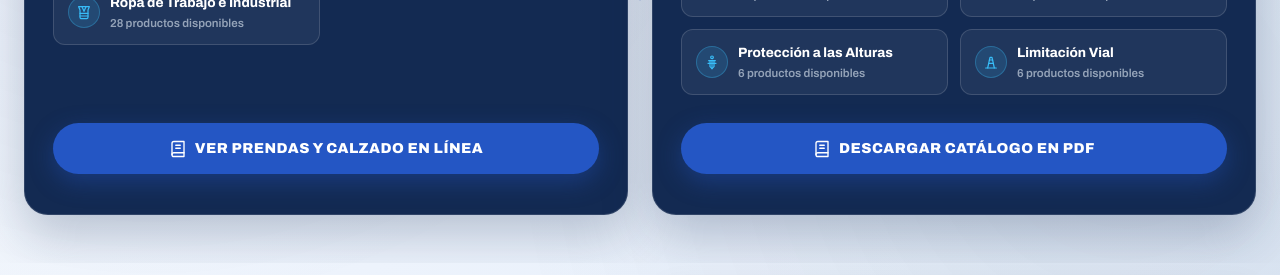
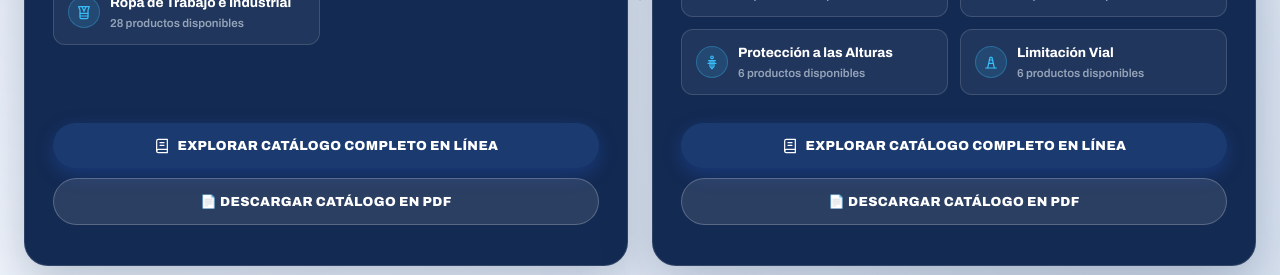
Before and after one commit to danieltrejomx/hupac-textiles-web, a Next.js app: page / in a window 1280 px wide. Shown: the part 1200-1475 px from the top of the page. Built offline with nearby package versions, Linux system fonts and the light colour scheme; no server answers.

Commit message:
feat: colocar la pareja exacta de botones (Explorar Catalogo Completo + Descargar PDF) en ambas tarjetas institucionales

```diff
--- a/components/CatalogCarousel.tsx
+++ b/components/CatalogCarousel.tsx
@@ -146,42 +146,78 @@ export default function CatalogCarousel() {
               </div>
             </div>
 
-            {/* Botón CTA Tarjeta 1 */}
-            <div>
+            {/* Par de Botones CTA en Tarjeta 1 */}
+            <div style={{ display: 'flex', gap: '10px', justifyContent: 'center', flexWrap: 'wrap' }}>
               <Link
                 href="/catalogo"
                 style={{
+                  flex: '1 1 200px',
                   display: 'inline-flex',
                   alignItems: 'center',
                   justifyContent: 'center',
                   gap: '8px',
-                  backgroundColor: '#2456C4',
+                  backgroundColor: 'var(--rey)',
                   color: '#ffffff',
                   border: 'none',
                   borderRadius: '999px',
-                  padding: '14px 28px',
-                  fontSize: '0.9rem',
+                  padding: '12px 18px',
+                  fontSize: '0.82rem',
                   fontWeight: 850,
-                  letterSpacing: '0.5px',
+                  letterSpacing: '0.4px',
                   textDecoration: 'none',
-                  boxShadow: '0 8px 24px rgba(36, 86, 196, 0.4)',
+                  boxShadow: '0 6px 18px rgba(36, 86, 196, 0.35)',
                   transition: 'all 0.2s ease',
                   cursor: 'pointer',
-                  width: '100%',
-                  boxSizing: 'border-box'
+                  whiteSpace: 'nowrap'
                 }}
                 onMouseEnter={e => {
                   e.currentTarget.style.backgroundColor = '#1d4ed8';
-                  e.currentTarget.style.transform = 'scale(1.02)';
+                  e.currentTarget.style.transform = 'translateY(-2px)';
                 }}
                 onMouseLeave={e => {
-                  e.currentTarget.style.backgroundColor = '#2456C4';
-                  e.currentTarget.style.transform = 'scale(1)';
+                  e.currentTarget.style.backgroundColor = 'var(--rey)';
+                  e.currentTarget.style.transform = 'translateY(0)';
                 }}
               >
-                <IconCatalog size={18} color="#ffffff" />
-                VER PRENDAS Y CALZADO EN LÍNEA
+                <IconCatalog size={16} color="#ffffff" />
+                EXPLORAR CATÁLOGO COMPLETO EN LÍNEA
               </Link>
+
+              <a
+                href="/catalogo-hupac.pdf"
+                target="_blank"
+                rel="noopener noreferrer"
+                download="Catalogo_HUPAC_Textiles.pdf"
+                style={{
+                  flex: '1 1 180px',
+                  display: 'inline-flex',
+                  alignItems: 'center',
+                  justifyContent: 'center',
+                  gap: '8px',
+                  backgroundColor: 'rgba(255, 255, 255, 0.1)',
+                  color: '#ffffff',
+                  border: '1px solid rgba(255, 255, 255, 0.22)',
+                  borderRadius: '999px',
+                  padding: '12px 18px',
+                  fontSize: '0.82rem',
+                  fontWeight: 850,
+                  letterSpacing: '0.4px',
+                  textDecoration: 'none',
+                  transition: 'all 0.2s ease',
+                  cursor: 'pointer',
+                  whiteSpace: 'nowrap'
+                }}
+                onMouseEnter={e => {
+                  e.currentTarget.style.backgroundColor = 'rgba(255, 255, 255, 0.2)';
+                  e.currentTarget.style.transform = 'translateY(-2px)';
+                }}
+                onMouseLeave={e => {
+                  e.currentTarget.style.backgroundColor = 'rgba(255, 255, 255, 0.1)';
+                  e.currentTarget.style.transform = 'translateY(0)';
+                }}
+              >
+                📄 DESCARGAR CATÁLOGO EN PDF
+              </a>
             </div>
           </div>
 
@@ -308,44 +344,77 @@ export default function CatalogCarousel() {
               </div>
             </div>
 
-            {/* Botón CTA Tarjeta 2 */}
-            <div>
+            {/* Par de Botones CTA en Tarjeta 2 */}
+            <div style={{ display: 'flex', gap: '10px', justifyContent: 'center', flexWrap: 'wrap' }}>
+              <Link
+                href="/catalogo"
+                style={{
+                  flex: '1 1 200px',
+                  display: 'inline-flex',
+                  alignItems: 'center',
+                  justifyContent: 'center',
+                  gap: '8px',
+                  backgroundColor: 'var(--rey)',
+                  color: '#ffffff',
+                  border: 'none',
+                  borderRadius: '999px',
+                  padding: '12px 18px',
+                  fontSize: '0.82rem',
+                  fontWeight: 850,
+                  letterSpacing: '0.4px',
+                  textDecoration: 'none',
+                  boxShadow: '0 6px 18px rgba(36, 86, 196, 0.35)',
+                  transition: 'all 0.2s ease',
+                  cursor: 'pointer',
+                  whiteSpace: 'nowrap'
+                }}
+                onMouseEnter={e => {
+                  e.currentTarget.style.backgroundColor = '#1d4ed8';
+                  e.currentTarget.style.transform = 'translateY(-2px)';
+                }}
+                onMouseLeave={e => {
+                  e.currentTarget.style.backgroundColor = 'var(--rey)';
+                  e.currentTarget.style.transform = 'translateY(0)';
+                }}
+              >
+                <IconCatalog size={16} color="#ffffff" />
+                EXPLORAR CATÁLOGO COMPLETO EN LÍNEA
+              </Link>
+
               <a
                 href="/catalogo-hupac.pdf"
                 target="_blank"
                 rel="noopener noreferrer"
                 download="Catalogo_HUPAC_Textiles.pdf"
                 style={{
+                  flex: '1 1 180px',
                   display: 'inline-flex',
                   alignItems: 'center',
                   justifyContent: 'center',
                   gap: '8px',
-                  backgroundColor: '#2456C4',
+                  backgroundColor: 'rgba(255, 255, 255, 0.1)',
                   color: '#ffffff',
-                  border: 'none',
+                  border: '1px solid rgba(255, 255, 255, 0.22)',
                   borderRadius: '999px',
-                  padding: '14px 28px',
-                  fontSize: '0.9rem',
+                  padding: '12px 18px',
+                  fontSize: '0.82rem',
                   fontWeight: 850,
-                  letterSpacing: '0.5px',
+                  letterSpacing: '0.4px',
                   textDecoration: 'none',
-                  boxShadow: '0 8px 24px rgba(36, 86, 196, 0.4)',
                   transition: 'all 0.2s ease',
                   cursor: 'pointer',
-                  width: '100%',
-                  boxSizing: 'border-box'
+                  whiteSpace: 'nowrap'
                 }}
                 onMouseEnter={e => {
-                  e.currentTarget.style.backgroundColor = '#1d4ed8';
-                  e.currentTarget.style.transform = 'scale(1.02)';
+                  e.currentTarget.style.backgroundColor = 'rgba(255, 255, 255, 0.2)';
+                  e.currentTarget.style.transform = 'translateY(-2px)';
                 }}
                 onMouseLeave={e => {
-                  e.currentTarget.style.backgroundColor = '#2456C4';
-                  e.currentTarget.style.transform = 'scale(1)';
+                  e.currentTarget.style.backgroundColor = 'rgba(255, 255, 255, 0.1)';
+                  e.currentTarget.style.transform = 'translateY(0)';
                 }}
               >
-                <IconCatalog size={18} color="#ffffff" />
-                DESCARGAR CATÁLOGO EN PDF
+                📄 DESCARGAR CATÁLOGO EN PDF
               </a>
             </div>
           </div>
```
